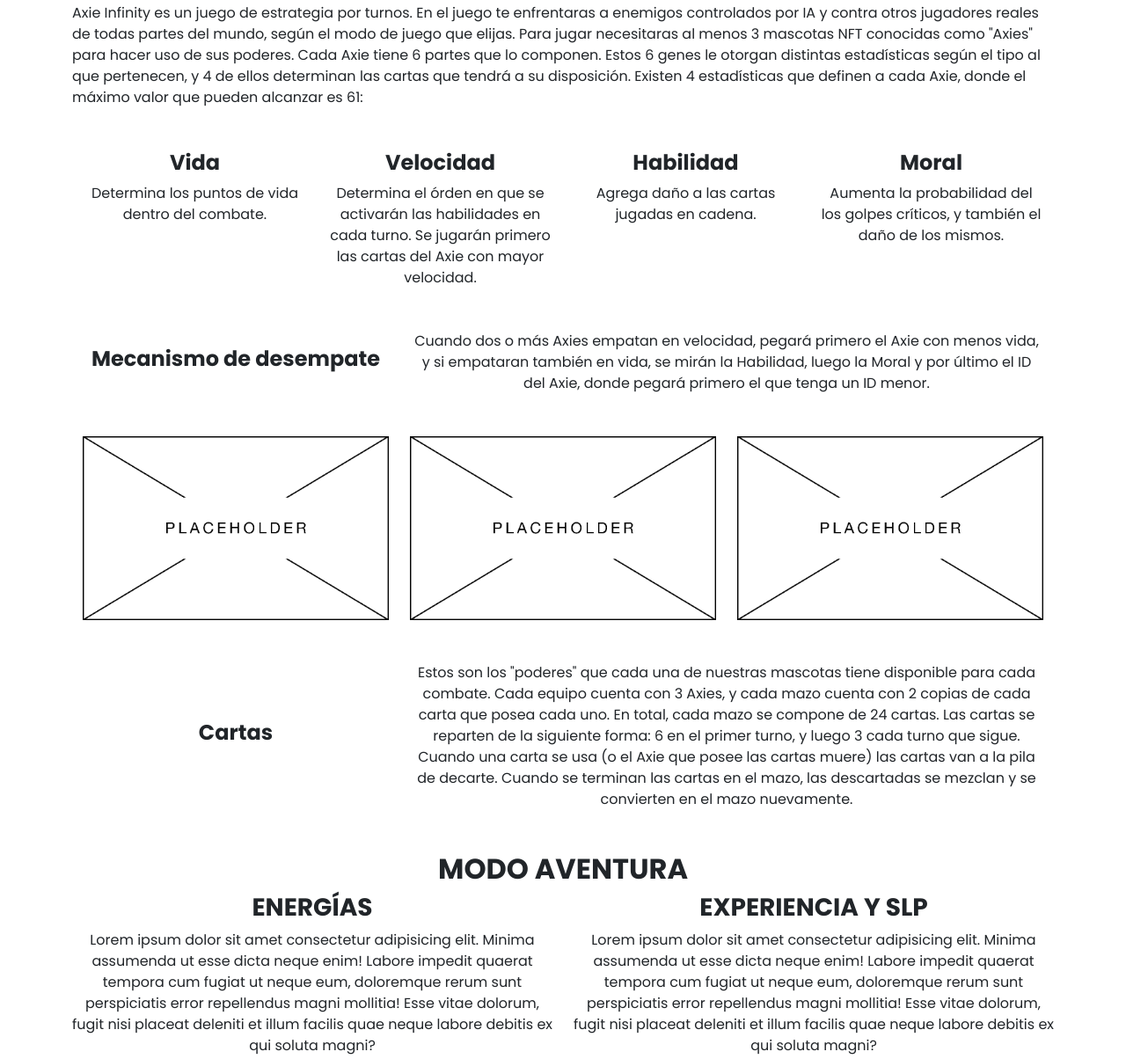
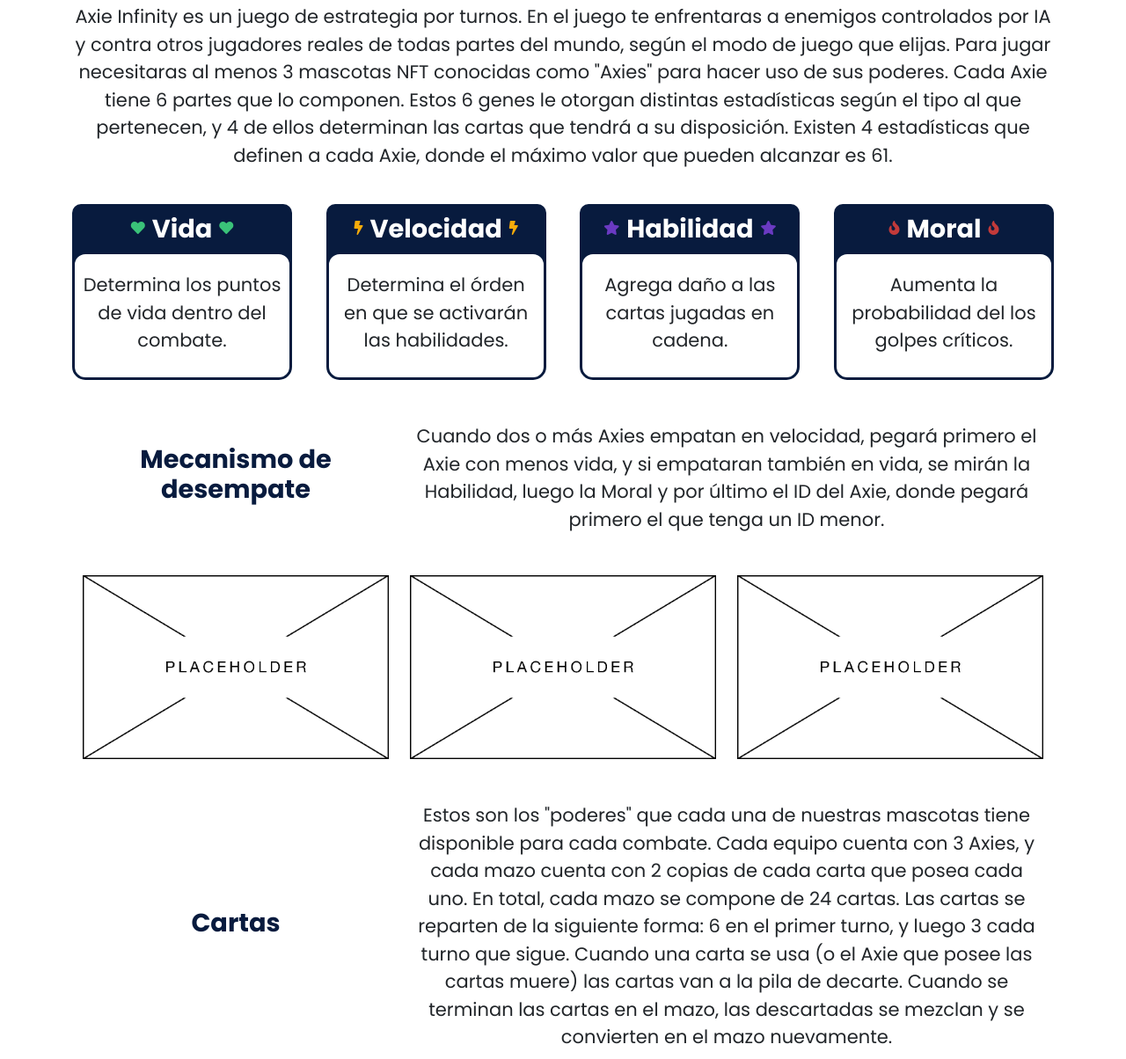
Before and after one commit to TomasDeLosSantos/Axie101, a plain HTML site: page secciones/general.html in a window 1280 px wide. Shown: the part 195-1399 px from the top of the page at 88% size. Drawn offline with nearby package versions, Linux system fonts and the light colour scheme.

Commit message:
Estilo General

```diff
--- a/estilo.css
+++ b/estilo.css
@@ -361,30 +361,174 @@
     margin: 3rem 0rem 3rem 0rem;
 }
 
-.stat__title{
+.statistics__title{
     text-align: start;
     font-size: 3.25rem;
     font-weight: 700;
     margin-bottom: 1rem;
     color: #081B3E;
 }
-.stat__para{
-    text-align: start;
+.statistics__para{
+    text-align: center;
+    font-size: 1.3125rem;
+}
+.stat{
+    display: flex;
+    justify-content: space-between;
+    flex-wrap: wrap;
+    margin: 2.5rem 0;
+}
+.stat__subtitle{
+    border-top-left-radius: 10px;
+    border-top-right-radius: 10px;
+    background-color: #081B3E;
+    display: flex;
+    justify-content: center;
+    align-content: center;
+    padding-top: 0.5rem;
+    margin-bottom: 0;
+    padding-bottom: 0;
+    border: 3px solid #081B3E;
+    border-bottom: none;
+}
+.stat__subtitle::before{
+    z-index: -5;
+    width: 250px;
+    height: 50px;
+    content: '';
+    position: absolute;
+    left: 0px;
+    top: 50px;
+    background-color: #081B3E;
 }
 
+.stat__subtitle>h4{
+    font-size: 1.8rem;
+    color: #fff;
+}
+.health__icon{
+    padding: 0.5rem;
+    color: #3AC279;
+}
+.speed__icon{
+    padding: 0.5rem;
+    color: #F7AC0A;
 
+}
+.skill__icon{
+    padding: 0.5rem;
+    color: #6A3AC2;
+
+}
+.morale__icon{
+    padding: 0.5rem;
+    color: #C23A3A;
+
+}
+.stat__para{
+    background-color: #fff;
+    text-align: center;
+    font-size: 1.3125rem;
+    padding: 1.2rem 0.5rem 0.5rem 0.5rem;
+    border-top-left-radius: 15px;
+    border-top-right-radius: 15px;
+    border-bottom-left-radius: 15px;
+    border-bottom-right-radius: 15px;
+    border: 3px solid #081B3E;
+    height: 9.1533rem;
+    /*
+    position: absolute;
+    top: 0;*/
+}
+.stat__items{
+    /*box-shadow: 0rem 0rem 0.8rem #042860;*/
+    border-radius: 15px;
+    padding: 0;
+    position: relative;
+    width: 250px;
+}
+
+.tiebreak__title, .card__title, .energy__title, .exp__title, .ban__subtitle{
+    text-align: center;
+    font-size: 1.8rem;
+    font-weight: 700;
+    color: #081B3E;
+}
+.tiebreak__para, .card__para, .energy__para, .exp__para, .ban__para{
+    text-align: center;
+    font-size: 1.3125rem;
+}
+.adv{
+    margin: 0;
+}
+.adventure{
+    display: inline-block;
+    padding-top: 2rem;
+    margin: 4rem 0rem;
+    background-color: #006CFF;
+}
+.adv__title{
+    color: #fff;
+    margin-bottom: 2rem;
+}
+.adv__item{
+    border-radius: 10px;
+    padding: 1rem;
+    margin: 0;
+}
+.energy__title::before{
+    z-index: -5;
+    width: 250px;
+    height: 50px;
+    content: '';
+    position: absolute;
+    left: 0px;
+    top: 50px;
+    background-color: #081B3E;
+}
+.energy{
+    margin-right: 1rem;
+}
+.energy__title{
+    width: 584px;
+}
+.energy__para{
+    width: 584px;
+}
+.exp{
+    margin-left: 1rem;
+}
 .adv__content{
     text-align: center;
 }
+.adv__item{
+    background-color: #fff;
+}
+.adv__title, .bans__title{
+    text-align: center;
+    font-size: 3.25rem;
+    font-weight: 700;
+    margin-bottom: 1rem;
+    color: #fff;
+}
 
+.energy__title, .exp__title{
+    text-align: center;
+    font-size: 1.8rem;
+    font-weight: 700;
+    margin-bottom: 1rem;
+    color: #081B3E;
+}
 .lvl__img{
     padding: 2rem;
     width: 60%;
 }
-
+.bans{
+    background-color: #042860;
+}
 .bans__content{
     text-align: center;
-    margin-bottom: 3rem;
+    padding-bottom: 3rem;
 }
 /* GENERAL.HTML */
 
@@ -537,8 +681,11 @@
     margin-left: 1rem;
 }
 .hero__container{
+    display: inline-block;
+    width: 100vw;
     height: 85vh;
     background-color: #04266c;
+    padding-top: 4rem;
 }
 .hero__title{
     font-family: Poppins;
@@ -694,7 +841,7 @@
         margin-left: auto;
         margin-right: auto;
     }
-    .gameSection, .axieSection__examples, .serviceSection, .footer__axie, .footer__web, .statistics__items, .energy, .exp, .bans, .rewards, .types__flex, .morale, .trend__flex, .breed, .coins__flex, .roi__flex, .tree__flex, .stake__flex, .comp__cont{
+    .gameSection, .axieSection__examples, .serviceSection, .footer__axie, .footer__web, .energy, .exp, .bans, .rewards, .types__flex, .morale, .trend__flex, .breed, .coins__flex, .roi__flex, .tree__flex, .stake__flex, .comp__cont{
         flex-direction: column;
     }
     .gameSection>article, .gameSection__video, .serviceSection>*, .statistics__items>div{
@@ -908,6 +1055,7 @@
 }
 
 @media screen and (max-width: 800px) {
+
     .axieSection__examples{
         display: none;
     }
@@ -1015,3 +1163,11 @@
         display: none;
     }
 }
+@media screen and (max-width: 700px) {
+    .hero__container{
+        padding-top: 0;
+    }
+    .hero__img{
+        width: 250px;
+    }
+}
--- a/secciones/general.html
+++ b/secciones/general.html
@@ -77,25 +77,42 @@
     <main>
         <section class="statistics container-fluid">
             <div class="statistics__content container-lg">
-                <h2 class="stat__title">ESTADÍSTICAS</h2>
-                <p class="stat__para">Axie Infinity es un juego de estrategia por turnos. En el juego te enfrentaras a enemigos controlados por IA y contra otros jugadores reales de todas partes del mundo, según el modo de juego que elijas. Para jugar necesitaras al menos 3 mascotas NFT conocidas como "Axies" para hacer uso de sus poderes. Cada Axie tiene 6 partes que lo componen. Estos 6 genes le otorgan distintas estadísticas según el tipo al que pertenecen, y 4 de ellos determinan las cartas que tendrá a su disposición. Existen 4 estadísticas que definen a cada Axie, donde el máximo valor que pueden alcanzar es 61:</p>
+                <h2 class="statistics__title">ESTADÍSTICAS</h2>
+                <p class="statistics__para">Axie Infinity es un juego de estrategia por turnos. En el juego te enfrentaras a enemigos controlados por IA y contra otros jugadores reales de todas partes del mundo, según el modo de juego que elijas. Para jugar necesitaras al menos 3 mascotas NFT conocidas como "Axies" para hacer uso de sus poderes. Cada Axie tiene 6 partes que lo componen. Estos 6 genes le otorgan distintas estadísticas según el tipo al que pertenecen, y 4 de ellos determinan las cartas que tendrá a su disposición. Existen 4 estadísticas que definen a cada Axie, donde el máximo valor que pueden alcanzar es 61.</p>
 
-                <article class="row statistics__items">
-                    <div class="col">
-                        <h4>Vida</h4>
-                        <p>Determina los puntos de vida dentro del combate.</p>
+                <article class="stat">
+                    <div class="stat__items">
+                        <div class="stat__subtitle">
+                            <i class="fas fa-heart health__icon"></i>
+                            <h4>Vida</h4>
+                            <i class="fas fa-heart health__icon"></i>
+                        </div>
+                        <p class="stat__para">Determina los puntos de vida dentro del combate.</p>
                     </div>
-                    <div class="col">
-                        <h4>Velocidad</h4>
-                        <p>Determina el órden en que se activarán las habilidades en cada turno. Se jugarán primero las cartas del Axie con mayor velocidad.</p>
+                    <div class="stat__items">
+                        <div class="stat__subtitle">
+                            <i class="fas fa-bolt speed__icon"></i>
+                            <h4>Velocidad</h4>
+                            <i class="fas fa-bolt speed__icon"></i>
+                        </div>
+                        <p class="stat__para">Determina el órden en que se activarán las habilidades.</p>
                     </div>
-                    <div class="col">
-                        <h4>Habilidad</h4>
-                        <p>Agrega daño a las cartas jugadas en cadena.</p>
+                    <div class="stat__items">
+                        <div class="stat__subtitle">
+                            <i class="fas fa-star skill__icon"></i>
+                            <h4>Habilidad</h4>
+                            <i class="fas fa-star skill__icon"></i>
+
+                        </div>
+                        <p class="stat__para">Agrega daño a las cartas jugadas en cadena.</p>
                     </div>
-                    <div class="col">
-                        <h4>Moral</h4>
-                        <p>Aumenta la probabilidad del los golpes críticos, y también el daño de los mismos.</p>
+                    <div class="stat__items">
+                        <div class="stat__subtitle">
+                            <i class="fas fa-fire morale__icon"></i>
+                            <h4>Moral</h4>
+                            <i class="fas fa-fire morale__icon"></i>
+                        </div>
+                        <p class="stat__para">Aumenta la probabilidad del los golpes críticos.</p>
                     </div>
                 </article>
 
@@ -128,13 +145,13 @@
 
         <section class="adventure container-fluid">
             <div class="adv__content container-lg">
-                <article class="row">
+                <article class="row adv">
                     <h2 class="adv__title">MODO AVENTURA</h2>
-                    <div class="col-lg">
+                    <div class="col-lg adv__item energy">
                         <h3 class="energy__title">ENERGÍAS</h3>
                         <p class="energy__para">Lorem ipsum dolor sit amet consectetur adipisicing elit. Minima assumenda ut esse dicta neque enim! Labore impedit quaerat tempora cum fugiat ut neque eum, doloremque rerum sunt perspiciatis error repellendus magni mollitia! Esse vitae dolorum, fugit nisi placeat deleniti et illum facilis quae neque labore debitis ex qui soluta magni?</p>
                     </div>
-                    <div class="col-lg">
+                    <div class="col-lg adv__item exp">
                         <h3 class="exp__title">EXPERIENCIA Y SLP</h3>
                         <p class="exp__para">Lorem ipsum dolor sit amet consectetur adipisicing elit. Minima assumenda ut esse dicta neque enim! Labore impedit quaerat tempora cum fugiat ut neque eum, doloremque rerum sunt perspiciatis error repellendus magni mollitia! Esse vitae dolorum, fugit nisi placeat deleniti et illum facilis quae neque labore debitis ex qui soluta magni?</p>
                     </div>
@@ -149,16 +166,16 @@
                 <h2 class="bans__title">MOTIVOS DE BAN</h2>
                 <article class="row">
                     <div class="col-lg">
-                        <h3>MULTIACCOUNTING</h3>
-                        <p>Lorem ipsum dolor sit amet consectetur adipisicing elit. Consequatur neque nobis, totam est soluta natus beatae iusto. Odio repellendus rerum autem magni adipisci? Assumenda, consequatur fuga perferendis, reiciendis id saepe deleniti delectus quibusdam eaque veniam dolores fugit ipsum magni non, eligendi iusto temporibus aspernatur iste eos sapiente. Cumque, sed debitis?</p>
+                        <h3 class="ban__subtitle">MULTIACCOUNTING</h3>
+                        <p class="ban__para">Lorem ipsum dolor sit amet consectetur adipisicing elit. Consequatur neque nobis, totam est soluta natus beatae iusto. Odio repellendus rerum autem magni adipisci? Assumenda, consequatur fuga perferendis, reiciendis id saepe deleniti delectus quibusdam eaque veniam dolores fugit ipsum magni non, eligendi iusto temporibus aspernatur iste eos sapiente. Cumque, sed debitis?</p>
                     </div>
                     <div class="col-lg">
-                        <h3>COMPARTIR AXIES</h3>
-                        <p>Lorem ipsum dolor sit amet consectetur adipisicing elit. Consequatur neque nobis, totam est soluta natus beatae iusto. Odio repellendus rerum autem magni adipisci? Assumenda, consequatur fuga perferendis, reiciendis id saepe deleniti delectus quibusdam eaque veniam dolores fugit ipsum magni non, eligendi iusto temporibus aspernatur iste eos sapiente. Cumque, sed debitis?</p>
+                        <h3 class="ban__subtitle">COMPARTIR AXIES</h3>
+                        <p class="ban__para">Lorem ipsum dolor sit amet consectetur adipisicing elit. Consequatur neque nobis, totam est soluta natus beatae iusto. Odio repellendus rerum autem magni adipisci? Assumenda, consequatur fuga perferendis, reiciendis id saepe deleniti delectus quibusdam eaque veniam dolores fugit ipsum magni non, eligendi iusto temporibus aspernatur iste eos sapiente. Cumque, sed debitis?</p>
                     </div>
                     <div class="col-lg">
-                        <h3>USO DE BOTS</h3>
-                        <p>Lorem ipsum dolor sit amet consectetur adipisicing elit. Consequatur neque nobis, totam est soluta natus beatae iusto. Odio repellendus rerum autem magni adipisci? Assumenda, consequatur fuga perferendis, reiciendis id saepe deleniti delectus quibusdam eaque veniam dolores fugit ipsum magni non, eligendi iusto temporibus aspernatur iste eos sapiente. Cumque, sed debitis?</p>
+                        <h3 class="ban__subtitle">USO DE BOTS</h3>
+                        <p class="ban__para">Lorem ipsum dolor sit amet consectetur adipisicing elit. Consequatur neque nobis, totam est soluta natus beatae iusto. Odio repellendus rerum autem magni adipisci? Assumenda, consequatur fuga perferendis, reiciendis id saepe deleniti delectus quibusdam eaque veniam dolores fugit ipsum magni non, eligendi iusto temporibus aspernatur iste eos sapiente. Cumque, sed debitis?</p>
                     </div>
 
                 </article>
```
